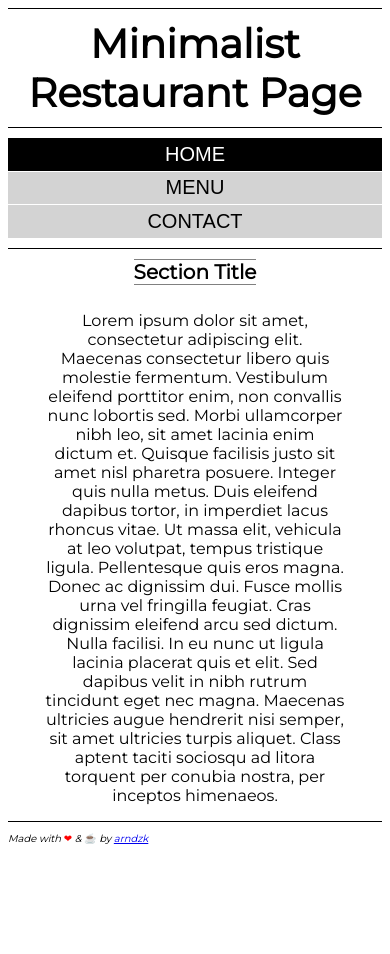
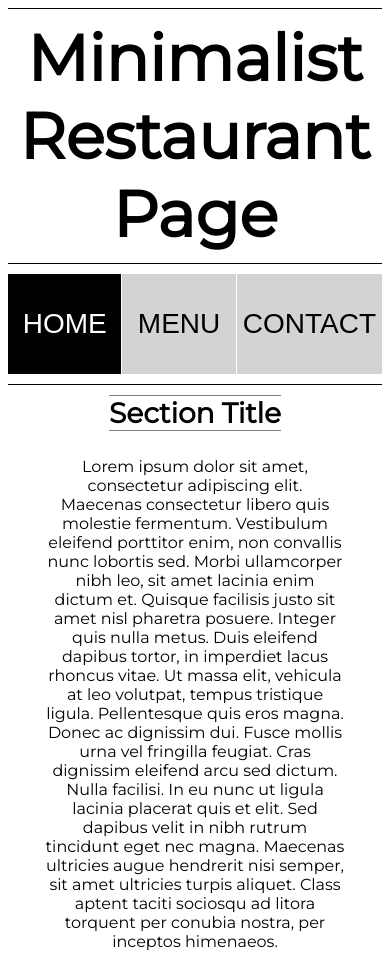
Before and after one commit to arndzk/restaurant-page, a website built with webpack: page dist/index.html in a window 390 px wide. Shown: the top 954 px of the page. Before the commit the page ends 853 px from the top, so only its background shows below. Built offline with nearby package versions, Linux system fonts and the light colour scheme.

Commit message:
responsiveness: modified responsiveness for 1080x1920 displays

```diff
--- a/src/styles/style.css
+++ b/src/styles/style.css
@@ -114,6 +114,32 @@ body {
 
 @media only screen and (max-width: 1080px) {
     #header {
+        font-size: 32px;
+    }
+    #logo {
+        margin: 10px 0px 10px 0px;
+    }
+    #navbar {
+        grid-column-gap: 1px;
+    }
+    .navbar-tab {
+        font-size: 28px;
+    }
+    #main {
+        min-height: 500px;
+    }
+    .section-title {
+        font-size: 28px;
+    }
+    #menu-container {
+        margin-top: 10px;
+        margin-bottom: 10px;
+        min-width: 90%;
+    }
+}
+
+@media only screen and (max-width: 320px) {
+    #header {
         font-size: 20px;
     }
     #logo {
```
Also changed, not shown: dist/main.css.
